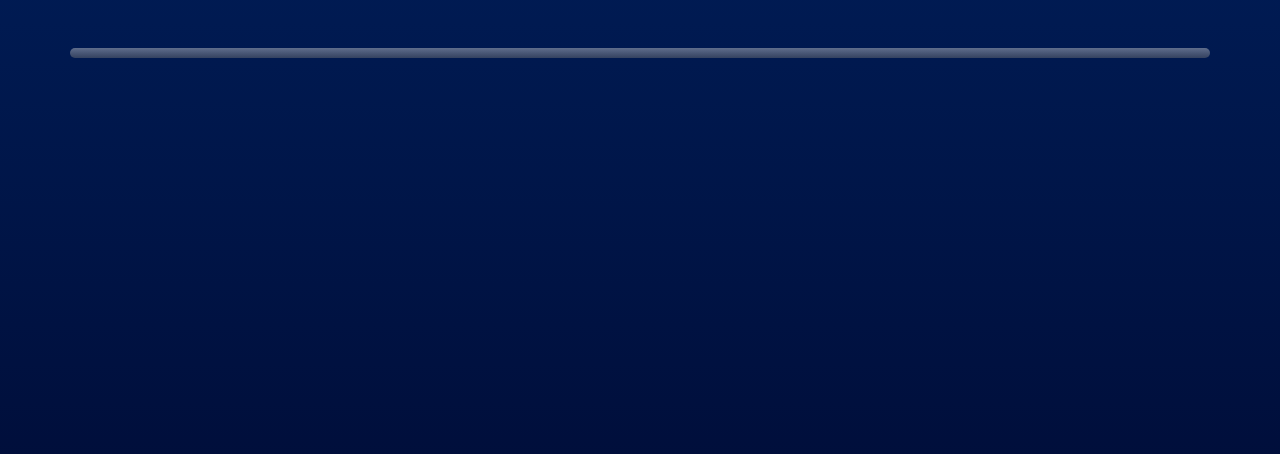
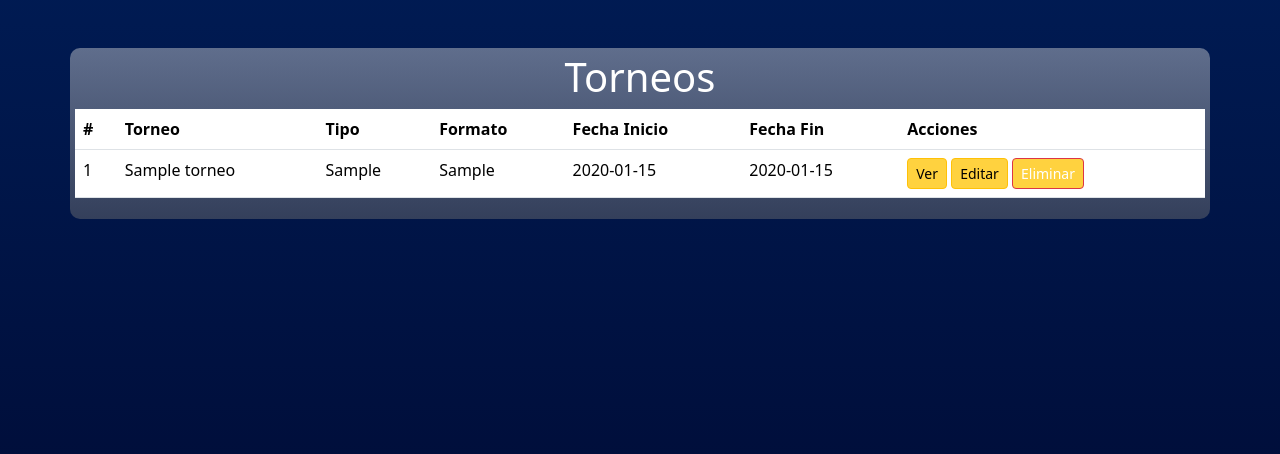
Before and after one commit to JuanT20/Torneo, a Flask app: page /dashboard in a window 1280 px wide. Shown: the part 56-510 px from the top of the page. Run offline with Flask 3, Linux system fonts and the light colour scheme; the visitor is signed in with stand-in values (Sample User, id 1); tables that the repository leaves empty hold one stand-in row (values such as "Sample post").

Commit message:
Update Files

```diff
--- a/app/routes/main.py
+++ b/app/routes/main.py
@@ -1,6 +1,6 @@
 from flask import Blueprint, render_template, request, jsonify, redirect, url_for,session,current_app
-from utils.funtions import allowed_file,save_logo
-from models.db import insertar_torneo,verificar_usuario,insertar_usuario,save_team_to_db,get_teams,insertar_jugadores
+from utils.funtions import allowed_file,save_logo,generar_fixtures
+from models.db import insertar_torneo,verificar_usuario,insertar_usuario,save_team_to_db,get_teams,insertar_jugadores,get_tournaments
 import os
 
 
@@ -25,7 +25,7 @@ def login():
 
         correo = data.get('correo')
         contrasena = data.get('contrasena')
-        print(data)
+        # print(data)
          # Validaciones de campos
         if not correo or not correo.strip():
             return jsonify({'error': 'El correo es obligatorio'}), 400
@@ -43,11 +43,20 @@ def login():
 
          # Si el usuario es válido, almacena su información en la sesión
         session['id_usuario'] = usuario['id_usuario']  # Guarda el id_usuario en la sesión
+        id_usuario = usuario['id_usuario']
 
 
+ # Verificar si el usuario ya tiene torneos
+        torneos = get_tournaments(id_usuario)  # Asume que esta función devuelve los torneos de un usuario
 
-         # Respuesta exitosa
-        return jsonify({'mensaje': 'Login correcto', 'redirect_url': '/register-torneo'}), 200
+        # Ajustar la URL de redirección dependiendo de si tiene torneos o no
+        if torneos:
+            redirect_url = '/dashboard'  # Si tiene torneos, redirigir al dashboard
+        else:
+            redirect_url = '/register-torneo'  # Si no tiene torneos, redirigir a la creación de torneos
+
+        # Respuesta exitosa
+        return jsonify({'mensaje': 'Login correcto', 'redirect_url': redirect_url}), 200
 #Fin Ruta Login
 
 #Inicio Ruta Logout
@@ -97,21 +106,23 @@ def dashboard():
         return jsonify({'error': 'No has iniciado sesión'}), 401
 
     id_usuario = session['id_usuario']
-    return render_template('dashboard.html', id_usuario=id_usuario)
+    torneos = get_tournaments(id_usuario)  # Obtén los torneos del usuario logueado
+
+    return render_template('dashboard.html', id_usuario=id_usuario, torneos=torneos)
+
 
 # Fin Ruta Dashboard
 
 #Inicio Ruta register-torneo
-@app_routes.route('/register-torneo', methods=['GET','POST'])
+@app_routes.route('/register-torneo', methods=['GET', 'POST'])
 def addTorneos():
     if request.method == 'GET':
         return render_template('registerTorneo.html')
 
     if request.method == 'POST':
+        data = request.get_json()
 
-        data = request.get_json() #Recibimos los datos en formato Json
-
-        # Extraemos los datos correctamente desde el JSON
+        # Extraemos datos
         nombreTorneo = data.get('nombreTorneo')
         tipoTorneo = data.get('tipoTorneo')
         formatoTorneo = data.get('formatoTorneo')
@@ -121,32 +132,41 @@ def addTorneos():
 
         id_usuario = session.get('id_usuario')
         if not id_usuario:
-            return jsonify({'error:', 'Usuario no autenticado'}), 401
+            return jsonify({'error': 'Usuario no autenticado'}), 401
 
-        if not nombreTorneo or not tipoTorneo or not formatoTorneo or not numeroEquipos or not fechaInicio or not fechaFin:
+        if not all([nombreTorneo, tipoTorneo, formatoTorneo, numeroEquipos, fechaInicio, fechaFin]):
             return jsonify({'error': 'Todos los campos son obligatorios'}), 400
 
-        # if not nombreTorneo or nombreTorneo.strip() == '':
-        #     return jsonify({'error': 'El nombre del torneo es obligatorio'}), 400
+        try:
+            id_torneo = insertar_torneo(
+                id_usuario, nombreTorneo, tipoTorneo, formatoTorneo, numeroEquipos, fechaInicio, fechaFin
+            )
 
-        try:
-            insertar_torneo(id_usuario,nombreTorneo, tipoTorneo, formatoTorneo, numeroEquipos, fechaInicio, fechaFin)
-            return jsonify({'mensaje': 'Registro correcto', 'redirect_url': '/register-equipos'}), 200
+            # Redirigimos al registro de equipos con el ID del torneo
+            return jsonify({'mensaje': 'Registro correcto', 'redirect_url': f'/register-equipos?id_torneo={id_torneo}'}), 200
         except Exception as e:
             return jsonify({'error': str(e)}), 500
+
 #Fin Ruta register-torneo
 
 #Inicio Ruta register-equipos
 @app_routes.route('/register-equipos', methods=['GET', 'POST'])
 def addEquipos():
     if request.method == 'GET':
-        return render_template('registroEquipos.html')
+        id_torneo = request.args.get('id_torneo')
+        # print(f"ID del torneo recibido: {id_torneo}")
+        if not id_torneo:
+            return jsonify({'error': 'ID del torneo no especificado'}), 400
+
+        return render_template('registroEquipos.html', id_torneo=id_torneo)
 
     if request.method == 'POST':
+        id_torneo = request.form.get('id_torneo')  # ID del torneo desde el formulario
+        # print(f"ID del torneo recibido: {id_torneo}")  # Debug
+        equipos = request.form.to_dict()
+        archivos = request.files
+
         try:
-            equipos = request.form.to_dict()
-            archivos = request.files
-
             for key, value in equipos.items():
                 if key.startswith("equipo"):
                     equipo_index = key.replace("equipo", "")
@@ -157,24 +177,34 @@ def addEquipos():
                     if team_logo and allowed_file(team_logo.filename):
                         logo_path = save_logo(team_logo, current_app.config['UPLOAD_FOLDER'])
                     else:
-                        # Usar la imagen predeterminada
                         logo_path = os.path.join('static', 'img', 'escudos', 'default-escudo.svg')
 
-                    # Guardar el equipo y su logo en la base de datos
-                    save_team_to_db(team_name, logo_path)
+                    # Guardar equipo y vincularlo al torneo
+                    save_team_to_db(team_name, logo_path, id_torneo)
 
             return jsonify({'success': True, 'redirect_url': '/equipos'}), 200
 
         except Exception as e:
             return jsonify({'error': str(e)}), 500
+
 #Fin Ruta register-equipos
 
 
 # Inicio Ruta equipos
 @app_routes.route('/equipos', methods=['GET'])
 def equipos():
-    equipos = get_teams() #Obtenemos los equipos
-    return render_template('equipos.html', equipos=equipos)
+    # Obtener el ID del torneo desde los parámetros de la URL
+    id_torneo = request.args.get('id_torneo')
+
+    if not id_torneo:
+        return jsonify({'error': 'ID del torneo no proporcionado'}), 400
+
+    try:
+        equipos = get_teams(id_torneo)  # Pasar el id_torneo a la función
+        return render_template('equipos.html', equipos=equipos, id_torneo=id_torneo)
+    except Exception as e:
+        return jsonify({'error': str(e)}), 500
+
 
 # FinRuta equipos
 
@@ -220,5 +250,19 @@ def addJugadores():
 
 @app_routes.route('/fixtures', methods=['GET'])
 def fixtures():
-    return render_template('fixtures.html')
+    id_torneo = request.args.get('id_torneo')
+
+    if not id_torneo:
+        return jsonify({'error': 'ID del torneo no proporcionado'}), 400
+
+    try:
+        equipos = get_teams(id_torneo)  # Obtener equipos del torneo
+        if not equipos:
+            return jsonify({'error': 'No hay equipos para este torneo'}), 404
+
+        fixtures = generar_fixtures(equipos)  # Generar los fixtures
+        return render_template('fixtures.html', fixtures=fixtures, id_torneo=id_torneo)
+    except Exception as e:
+        return jsonify({'error': str(e)}), 500
+
 #Fin ruta Fixtures
--- a/app/templates/dashboard.html
+++ b/app/templates/dashboard.html
@@ -1 +1,39 @@
-{% extends 'layout.html' %} {% block content %} {% endblock %}
+{% extends 'layout.html' %} {% block content %}
+<div class="contentTorneo">
+  <h1 class="text-center">Torneos</h1>
+  <div class="row">
+    <div class="table-responsive-lg">
+      <table class="table">
+        <thead>
+          <tr>
+            <th scope="col">#</th>
+            <th scope="col">Torneo</th>
+            <th scope="col">Tipo</th>
+            <th scope="col">Formato</th>
+            <th scope="col">Fecha Inicio</th>
+            <th scope="col">Fecha Fin</th>
+            <th scope="col">Acciones</th>
+          </tr>
+        </thead>
+        <tbody>
+          {% for torneo in torneos %}
+          <tr>
+            <td>{{ loop.index }}</td>
+            <td>{{ torneo.nombre }}</td>
+            <td>{{ torneo.tipo_torneo }}</td>
+            <td>{{ torneo.formato_torneo }}</td>
+            <td>{{ torneo.fecha_inicio }}</td>
+            <td>{{ torneo.fecha_fin }}</td>
+            <td>
+              <button class="btn btn-warning btn-sm">Ver</button>
+              <button class="btn btn-warning btn-sm">Editar</button>
+              <button class="btn btn-danger btn-sm">Eliminar</button>
+            </td>
+          </tr>
+          {% endfor %}
+        </tbody>
+      </table>
+    </div>
+  </div>
+</div>
+{% endblock %}
--- a/app/templates/registroEquipos.html
+++ b/app/templates/registroEquipos.html
@@ -4,6 +4,7 @@
   <div class="row">
     <div class="col-md-8">
       <form class="form-torneo" id="formEquipos">
+        <input type="hidden" name="id_torneo" value="{{ id_torneo}}" />
         <!-- Contenedor donde se agregarán los inputs -->
         <div id="contenedorEquipos"></div>
         <div class="mt-4 text-center">
--- a/app/utils/funtions.py
+++ b/app/utils/funtions.py
@@ -22,41 +22,29 @@ def save_logo(file,upload_folder):
         return None
 
 
-# #Algoritmo para crear los fixtures
-# def generar_fixtures(equipos):
-#     num_equipos = len(equipos)
+def generar_fixtures(equipos):
+    num_equipos = len(equipos)
 
-#     # Si el número de equipos es impar, añadimos un "descanso"
-#     if num_equipos % 2 != 0:
-#         equipos.append("Descanso")
+    # Si el número de equipos es impar, añadimos un "descanso"
+    if num_equipos % 2 != 0:
+        equipos.append({"nombre": "Descanso"})
 
-#     total_rondas = len(equipos) - 1
-#     partidos_por_ronda = len(equipos) // 2
-#     fixtures = []
+    total_rondas = len(equipos) - 1
+    partidos_por_ronda = len(equipos) // 2
+    fixtures = []
 
-#     for ronda in range(total_rondas):
-#         partidos = []
+    for ronda in range(total_rondas):
+        partidos = []
 
-#         for i in range(partidos_por_ronda):
-#             equipo_local = equipos[i]
-#             equipo_visitante = equipos[len(equipos) - 1 - i]
-#             partidos.append({"local": equipo_local, "visitante": equipo_visitante})
+        for i in range(partidos_por_ronda):
+            equipo_local = equipos[i]["nombre"]
+            equipo_visitante = equipos[len(equipos) - 1 - i]["nombre"]
+            partidos.append({"local": equipo_local, "visitante": equipo_visitante})
 
-#         fixtures.append({"ronda": ronda + 1, "partidos": partidos})
+        fixtures.append({"ronda": ronda + 1, "partidos": partidos})
 
-#         # Rotar los equipos (excepto el primero que permanece fijo)
-#         ultimo = equipos.pop()
-#         equipos.insert(1, ultimo)
+        # Rotar los equipos (excepto el primero que permanece fijo)
+        ultimo = equipos.pop()
+        equipos.insert(1, ultimo)
 
-#     return fixtures
-
-# # Ejemplo de uso
-# equipos = ["Equipo 1", "Equipo 2", "Equipo 3", "Equipo 4"]
-# calendario = generar_fixtures(equipos)
-
-# # Imprimir el calendario generado
-# for ronda in calendario:
-#     print(f"Ronda {ronda['ronda']}:")
-#     for partido in ronda['partidos']:
-#         print(f"{partido['local']} vs {partido['visitante']}")
-#     print()
+    return fixtures
```
Also changed, not shown: app/models/db.py (+59 -15 lines), app/templates/equipos.html (+6 -1 lines), app/templates/fixtures.html (+22 -36 lines).
